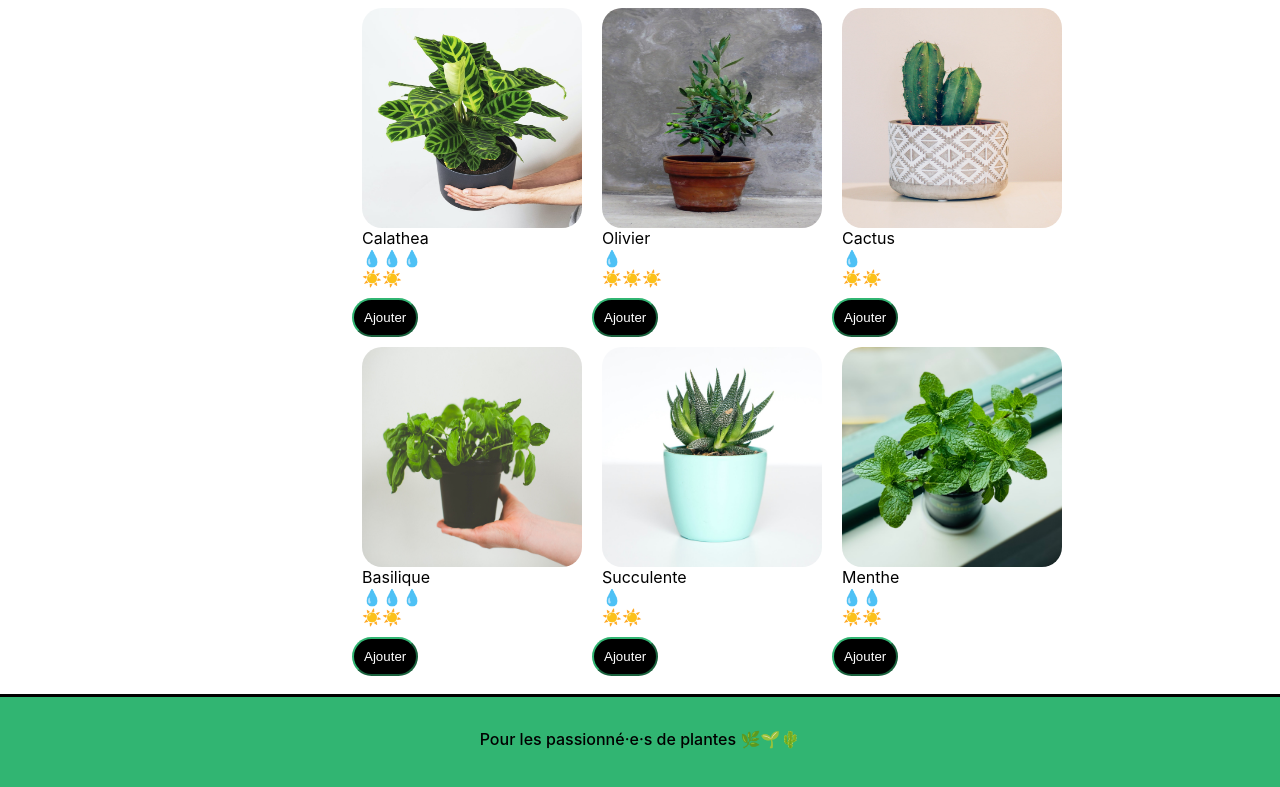
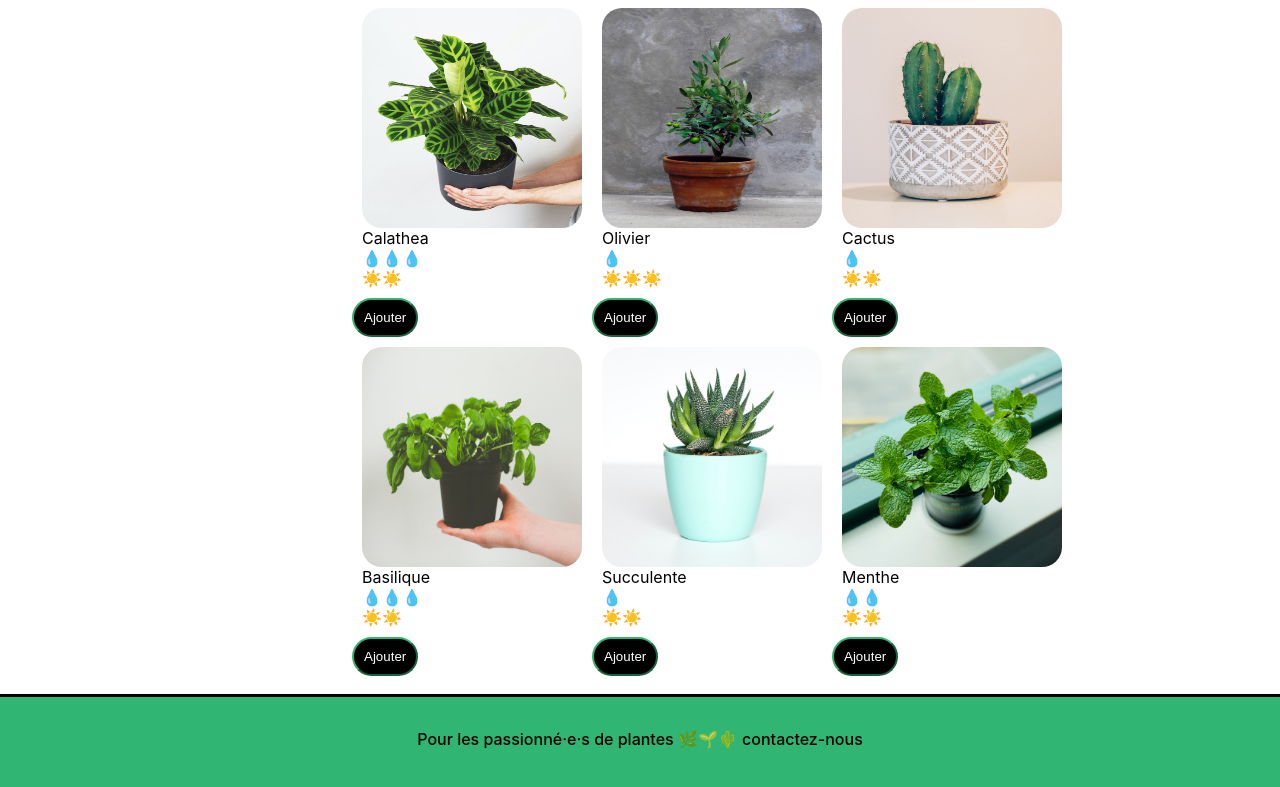
Before and after one commit to radia10/open_app, a React (Create React App) app: page / in a window 1280 px wide. Shown: the part 508-1295 px from the top of the page. Built offline with nearby package versions, Linux system fonts and the light colour scheme.

Commit message:
ajouter le footer

```diff
--- a/src/composants/Footer.jsx
+++ b/src/composants/Footer.jsx
@@ -7,7 +7,7 @@ function Footer() {
 	return (
 		<footer className='lmj-footer'>
 			<div className='lmj-footer-elem'>
-				Pour les passionné·e·s de plantes 🌿🌱🌵
+				Pour les passionné·e·s de plantes 🌿🌱🌵 contactez-nous
 			</div>
 
 		</footer>
```
